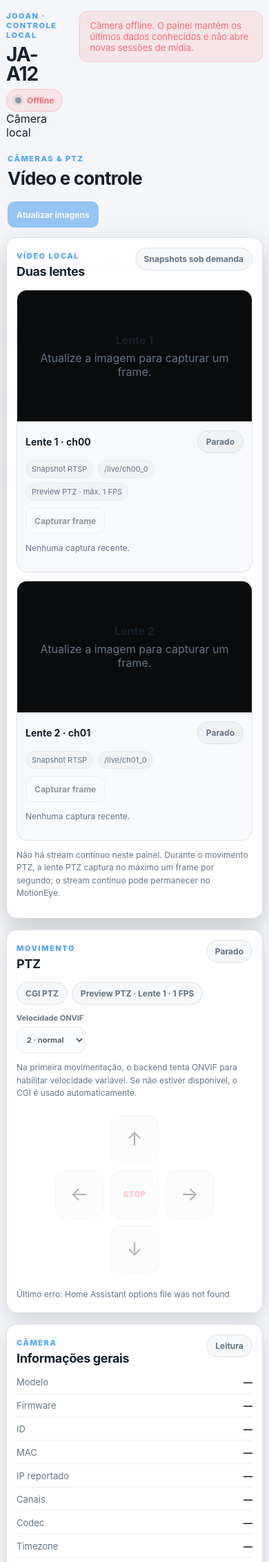
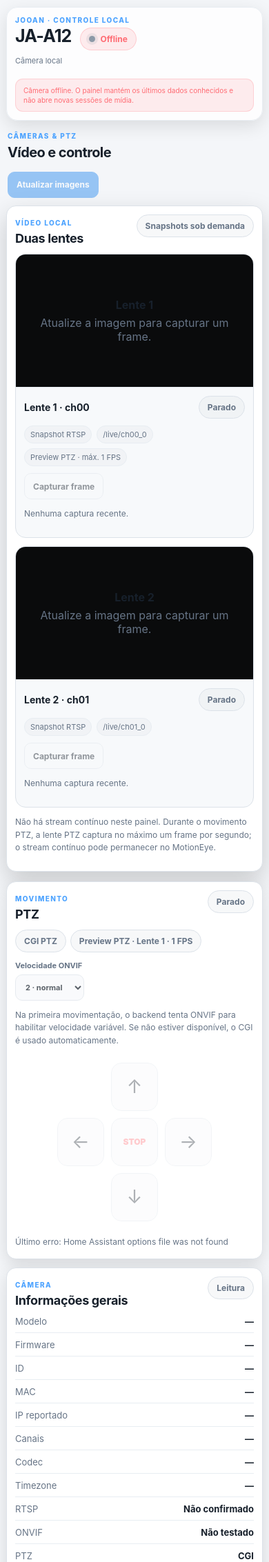
Before and after one commit to lucaslucian/ha-jooan-ptz, a Flask app: page / in a window 390 px wide. Shown: the top 2265 px of the page at 69% size. Run offline with Flask 3, Linux system fonts and the light colour scheme.

Commit message:
Densify snapshot dashboard and enlarge camera workspace

```diff
--- a/jooan_ptz/app/static/app.css
+++ b/jooan_ptz/app/static/app.css
@@ -31,11 +31,22 @@ body{
   font-family:Inter,ui-sans-serif,system-ui,-apple-system,BlinkMacSystemFont,"Segoe UI",sans-serif
 }
 button,select{font:inherit}
-.shell{width:min(1480px,calc(100% - 28px));margin:0 auto;padding:28px 0 56px}
-.app-header{display:flex;align-items:center;justify-content:space-between;gap:24px;margin-bottom:16px}
-.app-header h1{font-size:clamp(28px,4vw,42px);line-height:1;margin:7px 0 8px;letter-spacing:-.035em}
-.app-header p{margin:0;color:var(--muted)}
-.eyebrow,.section-kicker{font-size:11px;letter-spacing:.14em;font-weight:800;color:var(--accent)}
+button:focus-visible,select:focus-visible,summary:focus-visible{outline:2px solid var(--accent);outline-offset:2px}
+.shell{width:min(1480px,calc(100% - 28px));margin:0 auto;padding:18px 0 46px}
+.app-header{
+  display:grid;grid-template-columns:minmax(0,1fr) minmax(270px,420px);
+  align-items:center;gap:18px;margin-bottom:14px;padding:14px 16px;
+  border:1px solid var(--border-soft);border-radius:16px;
+  background:linear-gradient(180deg,rgba(255,255,255,.018),transparent),rgba(18,21,27,.76);
+  box-shadow:0 8px 26px rgba(0,0,0,.11)
+}
+.header-primary{min-width:0}
+.header-title-row{display:flex;align-items:center;gap:12px;margin-top:5px}
+.app-header h1{font-size:clamp(25px,3vw,34px);line-height:1;margin:0;letter-spacing:-.035em}
+.header-meta{display:flex;flex-wrap:wrap;gap:6px 12px;margin-top:8px;color:var(--muted);font-size:12px;line-height:1.35}
+.header-meta-item{display:inline-flex;align-items:center;gap:5px;white-space:nowrap}
+.header-meta-item:not(:last-child)::after{content:"·";color:var(--muted-2);margin-left:7px}
+.eyebrow,.section-kicker{font-size:10px;letter-spacing:.14em;font-weight:800;color:var(--accent)}
 .health-badge,.badge{
   display:inline-flex;align-items:center;gap:8px;border:1px solid var(--border);
   border-radius:999px;padding:8px 12px;font-size:12px;font-weight:700;white-space:nowrap
@@ -43,28 +54,32 @@ button,select{font:inherit}
 .health-dot{width:9px;height:9px;border-radius:50%;background:var(--muted-2);box-shadow:0 0 0 4px rgba(116,128,145,.12)}
 .health-online{color:var(--success);border-color:rgba(79,208,139,.25);background:var(--success-soft)}
 .health-online .health-dot{background:var(--success);box-shadow:0 0 0 4px rgba(79,208,139,.12)}
+.health-warning{color:var(--warning);border-color:rgba(245,189,85,.25);background:var(--warning-soft)}
+.health-warning .health-dot{background:var(--warning);box-shadow:0 0 0 4px rgba(245,189,85,.11)}
 .health-offline{color:var(--danger);border-color:rgba(255,107,115,.25);background:var(--danger-soft)}
 .badge.success{color:var(--success);background:var(--success-soft);border-color:rgba(79,208,139,.22)}
 .badge.warning{color:var(--warning);background:var(--warning-soft);border-color:rgba(245,189,85,.22)}
 .badge.danger{color:var(--danger);background:var(--danger-soft);border-color:rgba(255,107,115,.22)}
 .badge.neutral{color:var(--muted);background:rgba(155,167,181,.08)}
 .status-banner{
-  padding:12px 14px;border:1px solid var(--border);background:var(--panel);
-  color:var(--muted);border-radius:12px;margin-bottom:24px;font-size:13px
+  justify-self:end;width:100%;max-width:420px;padding:9px 11px;
+  border:1px solid var(--border);background:var(--panel-2);
+  color:var(--muted);border-radius:11px;font-size:11px;line-height:1.4
 }
 .status-banner.ok{color:var(--success);border-color:rgba(79,208,139,.20);background:var(--success-soft)}
+.status-banner.warning{color:var(--warning);border-color:rgba(245,189,85,.22);background:var(--warning-soft)}
 .status-banner.bad{color:var(--danger);border-color:rgba(255,107,115,.20);background:var(--danger-soft)}
-.dashboard-section{margin:0 0 34px}
+.dashboard-section{margin:0 0 24px}
 .section-heading{
-  display:flex;align-items:end;justify-content:space-between;gap:18px;margin:0 2px 14px
+  display:flex;align-items:end;justify-content:space-between;gap:16px;margin:0 2px 11px
 }
-.section-heading h2{font-size:24px;margin:5px 0 0;letter-spacing:-.03em}
+.section-heading h2{font-size:22px;margin:4px 0 0;letter-spacing:-.03em}
 .card{
   background:linear-gradient(180deg,rgba(255,255,255,.015),transparent 42%),var(--panel);
-  border:1px solid var(--border);border-radius:18px;padding:18px;
-  box-shadow:0 10px 30px rgba(0,0,0,.13);margin-bottom:16px
+  border:1px solid var(--border);border-radius:16px;padding:15px;
+  box-shadow:0 8px 24px rgba(0,0,0,.12);margin-bottom:12px
 }
-.card-heading{display:flex;align-items:flex-start;justify-content:space-between;gap:16px;margin-bottom:16px}
+.card-heading{display:flex;align-items:flex-start;justify-content:space-between;gap:14px;margin-bottom:12px}
 .card-heading h2{font-size:18px;margin:4px 0 0;letter-spacing:-.02em}
 .stat-grid{display:grid;grid-template-columns:repeat(4,minmax(0,1fr));gap:12px;margin-bottom:16px}
 .stat-card{
@@ -106,10 +121,12 @@ button,select{font:inherit}
 .button.ghost{background:transparent;color:var(--muted)}
 .control-dashboard{
   display:grid;
-  grid-template-columns:minmax(560px,1.65fr) minmax(270px,.72fr) minmax(300px,.82fr);
-  gap:16px;align-items:start
+  grid-template-columns:minmax(0,1.85fr) minmax(320px,.72fr);
+  gap:14px;align-items:start
 }
-.control-dashboard>.card{height:100%;margin-bottom:0}
+.control-dashboard>.card{margin-bottom:0}
+.control-side{display:grid;gap:12px;align-content:start}
+.control-side>.card{margin-bottom:0}
 .feeds-card{min-width:0}
 .dual-feed-grid{display:grid;grid-template-columns:repeat(2,minmax(0,1fr));gap:12px}
 .feed-tile{min-width:0;border:1px solid var(--border);border-radius:15px;overflow:hidden;background:var(--panel-2)}
@@ -184,21 +201,17 @@ details pre{
 code{font-family:ui-monospace,SFMono-Regular,Menlo,Consolas,monospace;color:#b8dcff}
 
 /* Primary workspace */
-.primary-control-section{margin-bottom:28px}
-.primary-heading{margin-bottom:14px}
-.primary-heading h2{font-size:26px}
+.primary-control-section{margin-bottom:22px}
+.primary-heading{margin-bottom:11px}
+.primary-heading h2{font-size:23px}
 .primary-actions{justify-content:flex-end}
 .primary-control-section .control-dashboard>.card{
   box-shadow:0 14px 36px rgba(0,0,0,.18)
 }
-.primary-control-section .feeds-card,
-.primary-control-section .ptz-card,
-.primary-control-section .camera-info-card{
-  min-height:100%
-}
+.primary-control-section .feeds-card{min-height:100%}
 
 /* Compact read-only area below the primary controls */
-.secondary-information{margin-top:8px}
+.secondary-information{margin-top:4px}
 .secondary-heading{
   display:flex;align-items:flex-end;justify-content:space-between;gap:18px;
   margin:0 2px 12px
@@ -216,8 +229,8 @@ code{font-family:ui-monospace,SFMono-Regular,Menlo,Consolas,monospace;color:#b8d
   box-shadow:0 8px 24px rgba(0,0,0,.08)
 }
 .info-accordion-item>summary{
-  min-height:68px;
-  padding:12px 14px;
+  min-height:60px;
+  padding:10px 12px;
   display:grid;
   grid-template-columns:38px minmax(0,1fr) 26px;
   align-items:center;
@@ -280,28 +293,34 @@ code{font-family:ui-monospace,SFMono-Regular,Menlo,Consolas,monospace;color:#b8d
 }
 
 @media(max-width:1180px){
-  .control-dashboard{grid-template-columns:repeat(2,minmax(0,1fr))}
-  .feeds-card{grid-column:1/-1}
+  .control-dashboard{grid-template-columns:minmax(0,1.55fr) minmax(300px,.75fr)}
+  .dual-feed-grid{grid-template-columns:1fr}
   .read-setting-grid{grid-template-columns:repeat(2,minmax(0,1fr))}
 }
 @media(max-width:900px){
+  .app-header{grid-template-columns:1fr}
+  .status-banner{justify-self:start;max-width:none}
   .stat-grid{grid-template-columns:repeat(2,minmax(0,1fr))}
   .content-grid.two,.control-dashboard{grid-template-columns:1fr}
-  .feeds-card{grid-column:auto}
   .setting-grid,.diagnostic-grid{grid-template-columns:repeat(2,minmax(0,1fr))}
   .section-heading,.secondary-heading{align-items:flex-start;flex-direction:column}
   .primary-actions{justify-content:flex-start}
 }
 @media(max-width:620px){
-  .shell{width:min(100% - 18px,1480px);padding-top:16px}
-  .app-header{align-items:flex-start}
-  .app-header p{font-size:12px}
+  .shell{width:min(100% - 18px,1480px);padding-top:10px}
+  .app-header{padding:12px;margin-bottom:10px}
+  .header-title-row{align-items:flex-start;flex-wrap:wrap}
+  .app-header h1{font-size:25px}
+  .header-meta{font-size:11px}
+  .status-banner{font-size:10px}
   .secondary-hint{display:none}
-  .info-accordion-item>summary{grid-template-columns:34px minmax(0,1fr) 22px;padding:11px 12px}
+  .info-accordion-item>summary{grid-template-columns:34px minmax(0,1fr) 22px;padding:10px 11px}
   .accordion-body{padding:11px}
   .stat-grid,.dual-feed-grid,.feature-grid,.setting-grid,.schedule-grid,.diagnostic-grid,.onvif-grid,.read-setting-grid{grid-template-columns:1fr}
-  .card{padding:14px;border-radius:15px}
-  .ptz-grid{grid-template-columns:repeat(3,70px)}
+  .card{padding:12px;border-radius:14px}
+  .section-heading h2{font-size:20px}
+  .primary-actions .button{flex:1 1 auto}
+  .ptz-grid{grid-template-columns:repeat(3,68px)}
 }
 @media(prefers-color-scheme:light){
   :root{
@@ -311,5 +330,6 @@ code{font-family:ui-monospace,SFMono-Regular,Menlo,Consolas,monospace;color:#b8d
     --shadow:0 12px 35px rgba(26,46,68,.10)
   }
   body{background:var(--bg)}
+  .app-header{background:rgba(255,255,255,.84)}
   .feed-stage{background:#0a0b0c}
 }
```
